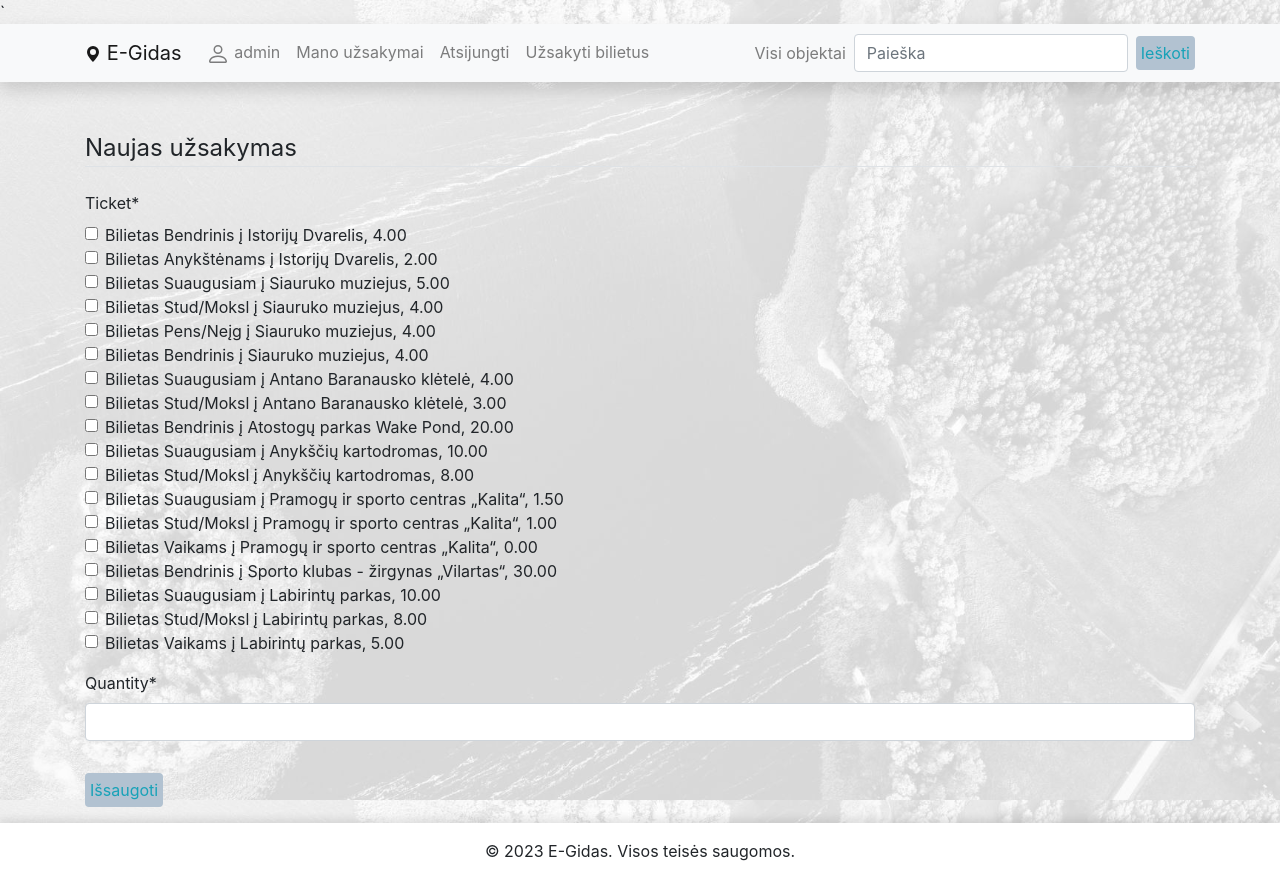
After one commit to hekaista/e_turizmas, a Django app: page /egidas/manouzsakymai/new in a window 1280 px wide. The commit adds this page. Run offline with Django 4.2, Linux system fonts and the light colour scheme; a user stored in the database is signed in; data comes from the database, SQL or seed files in the repository; some libraries are stand-ins or nearby versions.

Commit message:
Naujo užsakymo formavimas (pirkti bilietus)

```diff
--- a/egidas/forms.py
+++ b/egidas/forms.py
@@ -1,5 +1,5 @@
 from django import forms
-from .models import User, Profilis, PlaceReview, Order
+from .models import User, Profilis, PlaceReview, Order, Ticket
 
 
 class PlaceReviewForm(forms.ModelForm):
@@ -32,9 +32,12 @@ class DateInput(forms.DateInput):
 
 
 class UserOrderCreateForm(forms.ModelForm):
+    ticket = forms.ModelMultipleChoiceField(
+        queryset=Ticket.objects.all(),
+        widget=forms.CheckboxSelectMultiple,
+    )
+    quantity = forms.IntegerField(min_value=1)
+
     class Meta:
         model = Order
-        fields = []
-        widgets = {
-            'user': forms.HiddenInput(),
-        }
+        fields = ['ticket', 'quantity']
--- a/egidas/models.py
+++ b/egidas/models.py
@@ -124,8 +124,7 @@ class Order(models.Model):
     id = models.UUIDField(primary_key=True, default=uuid.uuid4, editable=False)
     purchase_date = models.DateTimeField('Pirkimo data', auto_now_add=True)
     user = models.ForeignKey(User, related_name='orders', on_delete=models.CASCADE)
-    # items = models.ForeignKey("OrderItem", related_name='orders', on_delete=models.CASCADE, null=True, blank=True)
-    # total = models.IntegerField('Suma viso:', null=True, blank=True)
+
     ORDER_STATUS = (
         ('Gautas', 'Gautas'),
         ('Ivykdytas', 'Ivykdytas'),
--- a/egidas/templates/base.html
+++ b/egidas/templates/base.html
@@ -59,6 +59,7 @@
                         {{ user.get_username }}</a></li>
                     <li class="nav-item"><a class="nav-link" href="{% url 'my-orders' %}">Mano užsakymai</a></li>
                     <li class="nav-item"><a class="nav-link" href="{% url 'logout' %}">Atsijungti</a></li>
+                    <li class="nav-item"><a class="nav-link" href="{% url 'my-new-order' %}">Užsakyti bilietus</a></li>
                     {% else %}
                     <li class="nav-item"><a class="nav-link" href="{% url 'login' %}?next={{ request.path }}">Prisijungti</a></li>
                     <li class="nav-item"><a class="nav-link" href="{% url 'register' %}">Registruotis</a></li>
@@ -66,7 +67,6 @@
                 </ul>
                 <ul  class="navbar-nav ml-auto">
                     <li class="nav-item"><a class="nav-link" href="{% url 'place-list' %}">Visi objektai</a></li>
-                    <li class="nav-item"><a class="nav-link" href="#">Pirkti bilietą</a></li>
                 </ul>
 
                 <form
--- /dev/null
+++ b/egidas/templates/user_order_form.html
@@ -0,0 +1,16 @@
+{% extends "base.html" %}
+{% load crispy_forms_tags %}
+{% block content %}
+<div class="content-section">
+    <form method="POST">
+        {% csrf_token %}
+        <fieldset class="form-group">
+            <legend class="border-bottom mb-4">Naujas užsakymas</legend>
+            {{ form|crispy }}
+        </fieldset>
+        <div class="form-group">
+            <button class="btn btn-outline-info" type="submit">Išsaugoti</button>
+        </div>
+    </form>
+</div>
+{% endblock content %}
--- a/egidas/urls.py
+++ b/egidas/urls.py
@@ -9,5 +9,6 @@ urlpatterns = [
     path('profilis/', views.profile, name='profile'),
     path('registruotis/', views.register, name='register'),
     path('manouzsakymai/', views.UserOrderListView.as_view(), name='my-orders'),
+    path('manouzsakymai/new', views.OrderByUserCreateView.as_view(), name='my-new-order'),
 
 ]
--- a/egidas/views.py
+++ b/egidas/views.py
@@ -200,14 +200,25 @@ def profile(request):
 
 class OrderByUserCreateView(LoginRequiredMixin, generic.CreateView):
     model = Order
-    # fields = ['purchase_date', 'id',]
     success_url = '/egidas/manouzsakymai'
     template_name = 'user_order_form.html'
     form_class = UserOrderCreateForm
 
     def form_valid(self, form):
         form.instance.user = self.request.user
-        return super().form_valid(form)
+        order = form.save()
+
+        selected_tickets = form.cleaned_data['ticket']
+        quantity = form.cleaned_data['quantity']
+
+        for ticket in selected_tickets:
+            OrderItem.objects.create(
+                order=order,
+                ticket=ticket,
+                quantity=quantity,
+            )
+
+        return redirect(self.success_url)
 
 
 class OrderByUserUpdateView(LoginRequiredMixin, UserPassesTestMixin,
```
Also changed, not shown: egidas/templates/pirkti_bilieta_form.html (deleted, +0 -10 lines).
